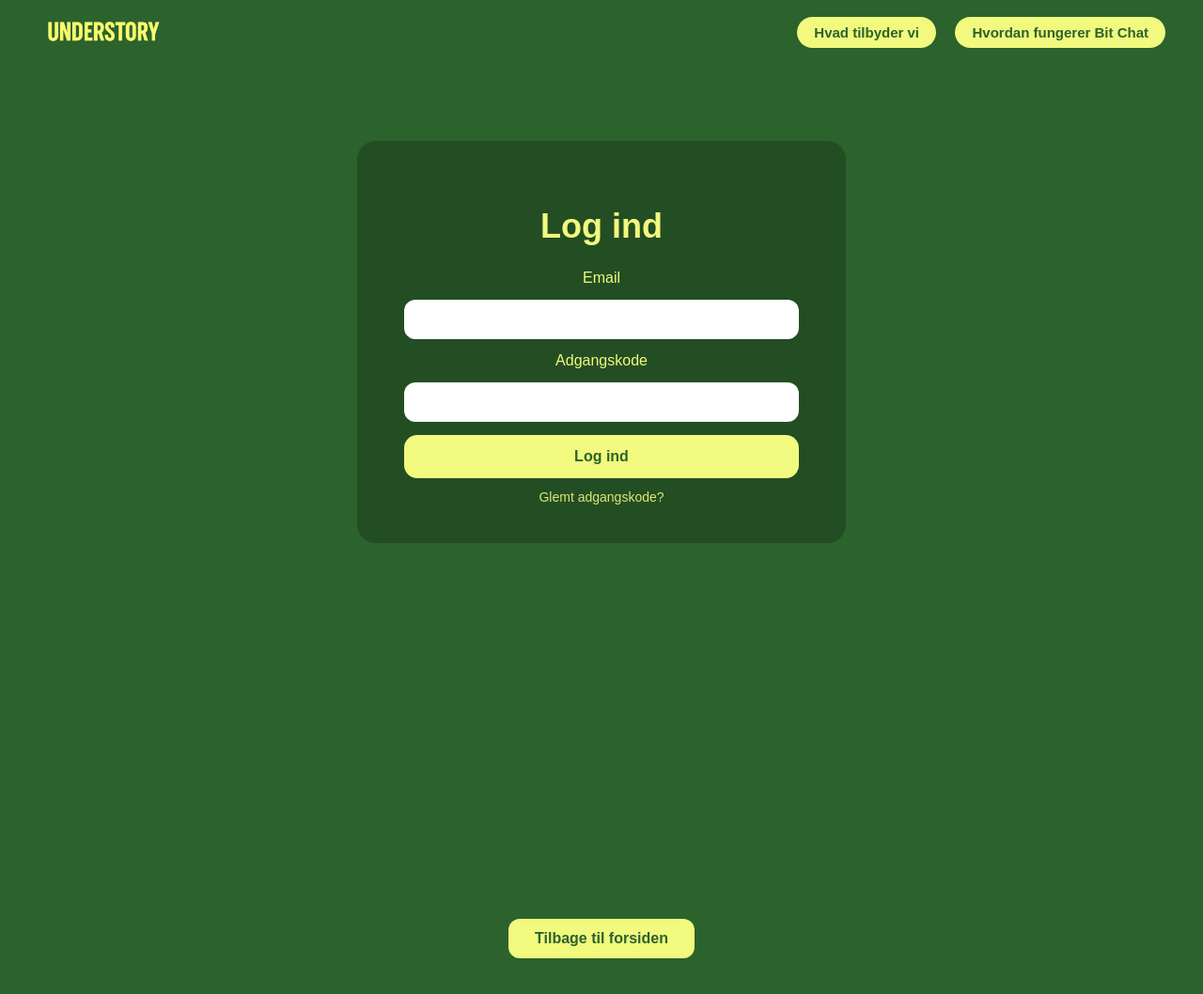
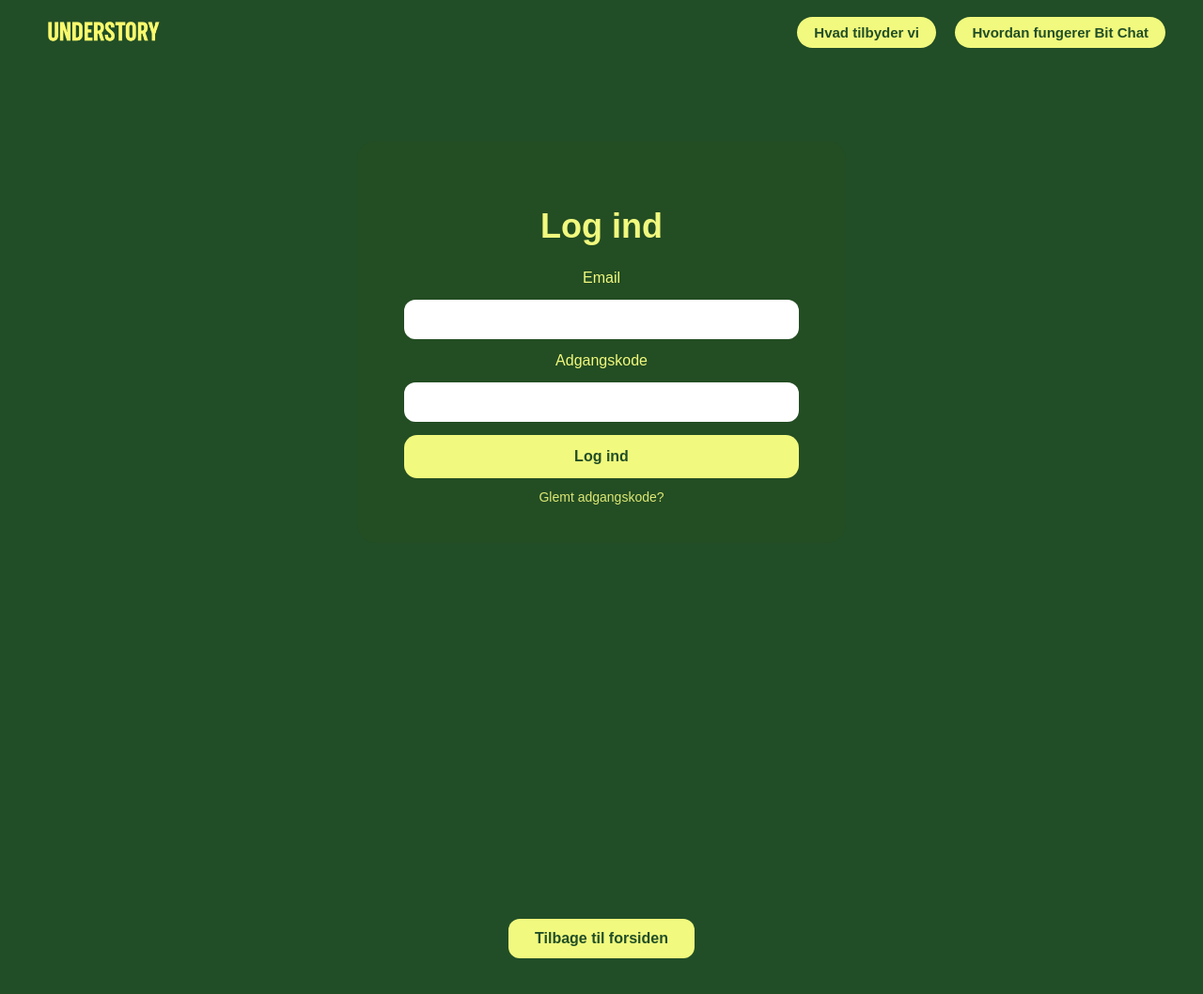
Before and after one commit to gust1887/projekt2, a website: page public/HTML/login.html in a window 1280 px wide. Shown: the whole page at 94% size. Drawn offline with Linux system fonts and the light colour scheme.

Commit message:
Change background and text colors in CSS

```diff
--- a/public/CSS/bitchat-theme.css
+++ b/public/CSS/bitchat-theme.css
@@ -6,7 +6,7 @@ html, body {
 }
 
 body {
-  background-color: #2C622C;   /* Main grÃ¸n baggrund */
+  background-color: #214E27;   /* Main grøn baggrund */
   color: #ffffff;              /* Citrus standardtekst */
   font-family: Arial, sans-serif;
 }
@@ -18,7 +18,7 @@ body {
   align-items: center;
   height: 70px;
   padding: 0 40px;
-  background-color: #2C622C;   /* Samme grÃ¸n som body */
+  background-color: #214E27;   /* Samme grøn som body */
 }
 
 /* Logo i topbaren */
@@ -39,7 +39,7 @@ body {
   padding: 8px 18px;
   border-radius: 999px;
   background-color: #f1f97e;   /* Citrus knap */
-  color: #2C622C;              /* GrÃ¸n tekst */
+  color: #214E27;              /* Grøn tekst */
   font-size: 15px;
   font-weight: 600;
   text-decoration: none;
@@ -49,7 +49,7 @@ body {
 }
 
 .nav-right a:hover {
-  background-color: #e4ee74;   /* Let mÃ¸rkere citrus ved hover */
+  background-color: #e4ee74;   /* Let mørkere citrus ved hover */
 }
 
 /* === TILBAGE-TIL-FORSIDE SEKTION === */
@@ -65,7 +65,7 @@ body {
   display: inline-block;
   padding: 12px 28px;
   background-color: #f1f97e;   /* Citrus knap */
-  color: #2C622C;              /* GrÃ¸n tekst */
+  color: #214E27;              /* Grøn tekst */
   font-weight: 600;
   text-decoration: none;
   border-radius: 12px;
@@ -86,7 +86,7 @@ body {
 }
 
 .form-box {
-  background-color: #234D23;   /* Lidt mÃ¸rkere grÃ¸n boks kontra citrus*/
+  background-color: #234D23;   /* Lidt mørkere grøn boks kontra citrus*/
   padding: 40px 50px;
   border-radius: 20px;
   width: 420px;
@@ -122,7 +122,7 @@ body {
   padding: 14px 20px;
   border-radius: 12px;
   background-color: #f1f97e;   /* Citrus */
-  color: #2C622C;              /* GrÃ¸n tekst */
+  color: #214E27;              /* Grøn tekst */
   font-size: 16px;
   font-weight: 700;
   text-align: center;
@@ -179,7 +179,7 @@ body {
   text-decoration: underline;
 }
 
-/* Floating knap-boks midt pÃ¥ hero-billedet */
+/* Floating knap-boks midt på hero-billedet */
 .frontpage-action-box {
   position: absolute;
   top: 350px;
@@ -197,7 +197,7 @@ body {
   padding: 14px 20px;
   border-radius: 14px;
   background-color: #f1f97e;   /* Citrus */
-  color: #2C622C;              /* GrÃ¸n tekst */
+  color: #214E27;              /* Grøn tekst */
   font-size: 16px;
   font-weight: 700;
   text-align: center;
@@ -215,7 +215,7 @@ body {
 
 /* Informationssektion i bunden af forsiden */
 .frontpage-bottom-info {
-  background-color: #2C622C;   /* Main grÃ¸n */
+  background-color: #214E27;   /* Main grøn */
   text-align: center;
   padding: 40px 0 60px 0;
 }
```
